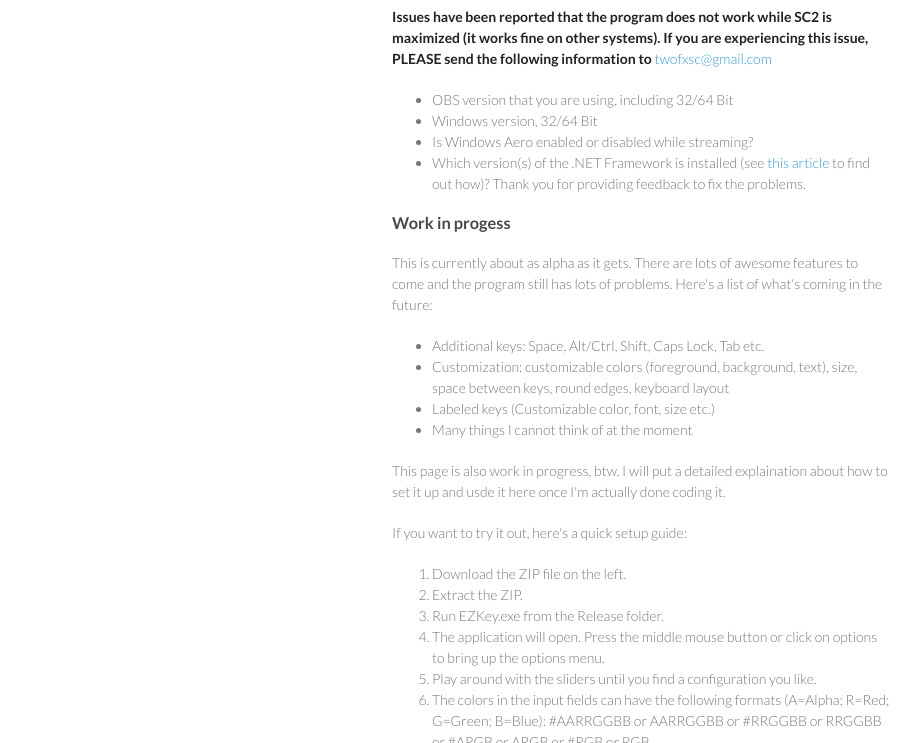
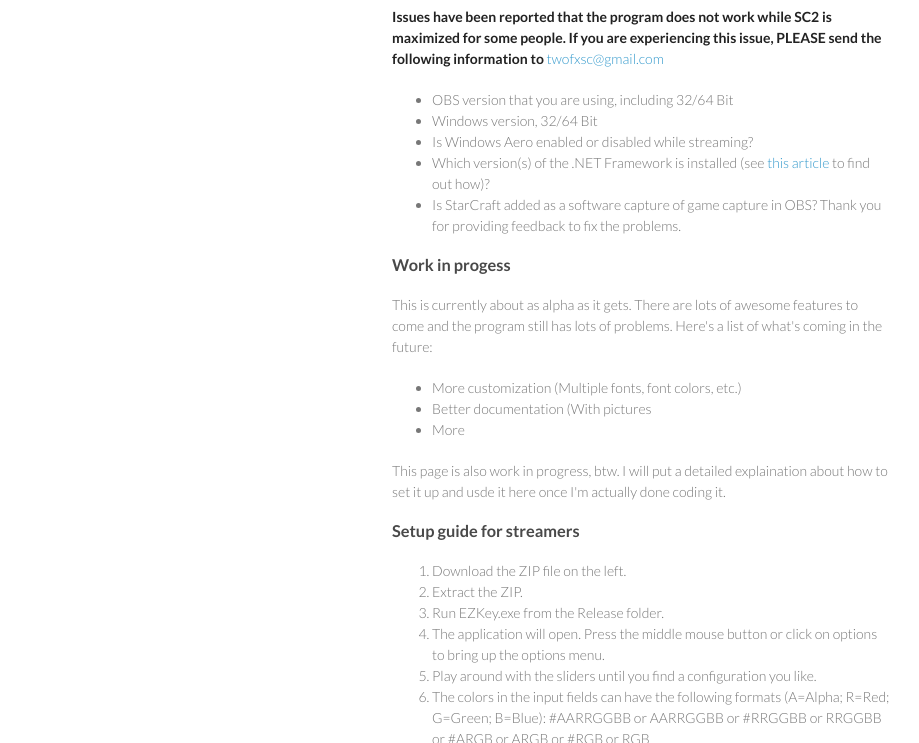
Before and after one commit to TwoFX/EZKey, a plain HTML site: page index.html in a window 1280 px wide. Shown: the part 733-1476 px from the top of the page, without its empty margins (178-1097 px from the left). Drawn offline with Linux system fonts and the light colour scheme.

```diff
--- a/index.html
+++ b/index.html
@@ -32,26 +32,26 @@
 
 <p><img src="http://i.imgur.com/2Kpmorb.png" alt="Example Stream Setup"><img src="http://i.imgur.com/oHMvy1M.png" alt="The software and the options menu"></p>
 
-<p><strong>Issues have been reported that the program does not work while SC2 is maximized (it works fine on other systems). If you are experiencing this issue, PLEASE send the following information to <a href="mailto:twofxsc@gmail.com">twofxsc@gmail.com</a></strong></p>
+<p><strong>Issues have been reported that the program does not work while SC2 is maximized for some people. If you are experiencing this issue, PLEASE send the following information to <a href="mailto:twofxsc@gmail.com">twofxsc@gmail.com</a></strong></p>
 
 <ul>
 <li>OBS version that you are using, including 32/64 Bit</li>
 <li>Windows version, 32/64 Bit</li>
 <li>Is Windows Aero enabled or disabled while streaming?</li>
-<li>Which version(s) of the .NET Framework is installed (see <a href="http://msdn.microsoft.com/en-us/library/hh925568.aspx">this article</a> to find out how)?
+<li>Which version(s) of the .NET Framework is installed (see <a href="http://msdn.microsoft.com/en-us/library/hh925568.aspx">this article</a> to find out how)?</li>
+<li>Is StarCraft added as a software capture of game capture in OBS?
 Thank you for providing feedback to fix the problems.</li>
 </ul><h3>Work in progess</h3>
 
 <p>This is currently about as alpha as it gets. There are lots of awesome features to come and the program still has lots of problems. Here's a list of what's coming in the future:</p>
 
 <ul>
-<li>Additional keys: Space, Alt/Ctrl, Shift, Caps Lock, Tab etc.</li>
-<li>Customization: customizable colors (foreground, background, text), size, space between keys, round edges, keyboard layout</li>
-<li>Labeled keys (Customizable color, font, size etc.)</li>
-<li>Many things I cannot think of at the moment</li>
+<li>More customization (Multiple fonts, font colors, etc.)</li>
+<li>Better documentation (With pictures</li>
+<li>More</li>
 </ul><p>This page is also work in progress, btw. I will put a detailed explaination about how to set it up and usde it here once I'm actually done coding it.</p>
 
-<p>If you want to try it out, here's a quick setup guide:</p>
+<h3>Setup guide for streamers</h3>
 
 <ol>
 <li>Download the ZIP file on the left.</li>
```
Also changed, not shown: params.json (+1 -1 lines).
